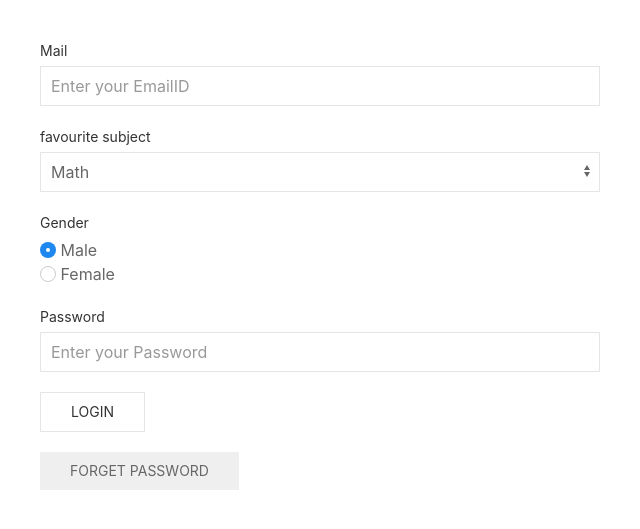
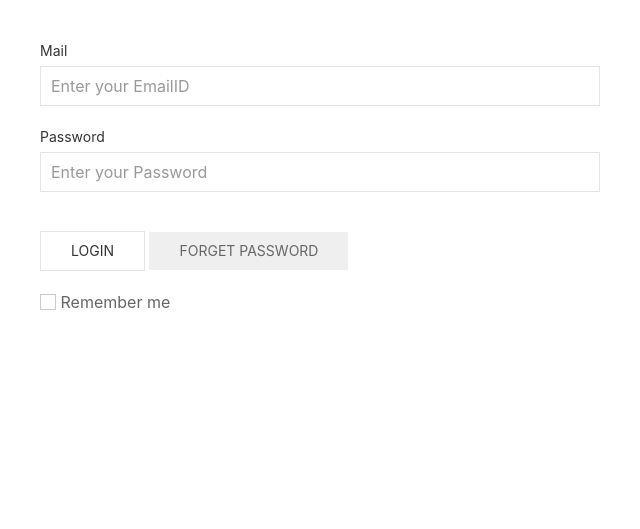
Before and after one commit to hvishnu/PHP-Login-System, a PHP site: page /login.php in a window 1280 px wide. Shown: the top 529 px of the page, without its empty margins (0-640 px from the left). Run offline with PHP 8.4, Linux system fonts and the light colour scheme; some libraries are stand-ins or nearby versions.

Commit message:
login and register page diffrence

```diff
--- a/login.php
+++ b/login.php
@@ -27,23 +27,7 @@ include_once "scripts.php";
             </div>
         </div>
 
-        <div class="uk-margin">
-            <label class="uk-form-label" for="form-stacked-select">favourite subject</label>
-            <div class="uk-form-controls">
-                <select class="uk-select" id="form-stacked-select">
-                    <option>Math</option>
-                    <option>Science</option>
-                </select>
-            </div>
-        </div>
 
-        <div class="uk-margin">
-            <div class="uk-form-label">Gender</div>
-            <div class="uk-form-controls">
-                <label><input class="uk-radio" type="radio" name="radio1" checked> Male</label><br>
-                <label><input class="uk-radio" type="radio" name="radio1"> Female</label>
-            </div>
-        </div>
         <div class="uk-margin">
             <label class="uk-form-label" for="form-stacked-password">Password</label>
             <div class="uk-form-controls" >
@@ -51,9 +35,13 @@ include_once "scripts.php";
             </div>
 
         </div>
-        <button class="uk-button uk-button-default">Login</button>
-        <div class="uk-margin">
+        <button class="uk-button uk-button-default" style="display: inline-block">Login</button>
+
+        <div class="uk-margin" style="display: inline-block">
             <button class="uk-button   ">Forget Password</button>
+        </div>
+        <div>
+            <label><input class="uk-checkbox" type="checkbox" > Remember me</label>
         </div>
 </div>
 </form>
--- a/register.php
+++ b/register.php
@@ -51,7 +51,7 @@ include_once "scripts.php";
             </div>
 
         </div>
-        <button class="uk-button uk-button-default">Login</button>
+        <button class="uk-button uk-button-default">Register</button>
         <div class="uk-margin">
             <button class="uk-button   ">Forget Password</button>
         </div>
```
